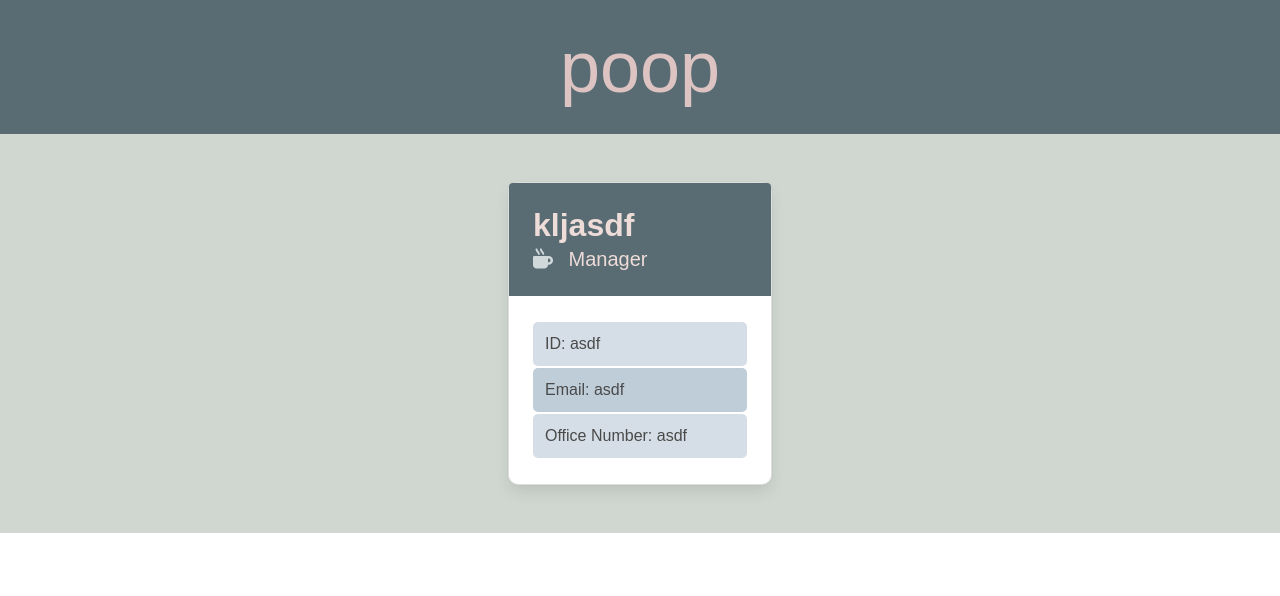
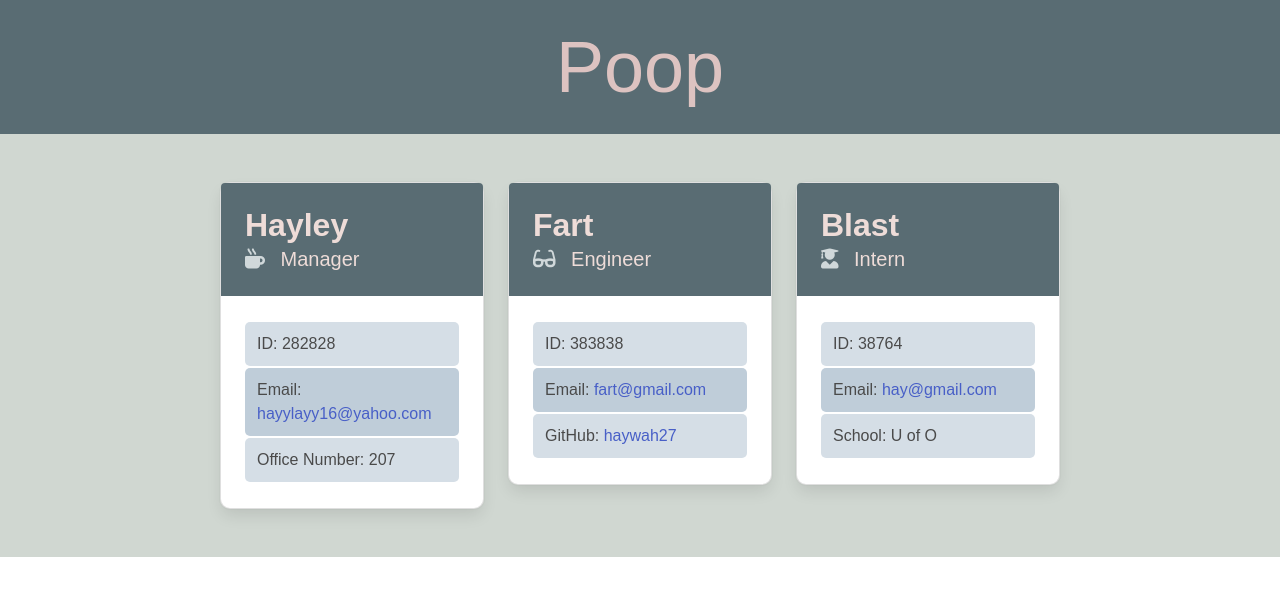
Before and after one commit to haywah27/Team-Profile-Generator, a website: page index.html in a window 1280 px wide. Drawn offline with nearby package versions, Linux system fonts and the light colour scheme.

Commit message:
adding href to email and github

```diff
--- a/index.html
+++ b/index.html
@@ -15,7 +15,7 @@
         <section class="hero is-small is-bold" id="jumbotronStyle">
           <div class="hero-body">
             <div class="container has-text-centered">
-              <h1 class="display-3">poop</h1>
+              <h1 class="display-3">Poop</h1>
             </div>
           </div>
         </section>
@@ -26,18 +26,57 @@
         <div class="column is-4 cardWidth">
         <div class="card cardWidth cardBorder">
             <div class="card-content cardHeader">
-            <p class="title cardHeader">kljasdf</p>
+            <p class="title cardHeader">Hayley</p>
                 <p class="subtitle cardHeader"><i class="fas fa-mug-hot iconColor"></i>&ensp; Manager</p>
                 </div>
                 <div class="card-content">
                 <footer class="cardBorderLight">
-                    <p class="card-content footerSize">ID: asdf</p>
+                    <p class="card-content footerSize">ID: 282828</p>
                 </footer>
                 <footer class="cardBorderDark">
-                    <p class="card-content footerSize">Email: asdf</p>
+                    <p class="card-content footerSize">Email: <a href="mailto:hayylayy16@yahoo.com">hayylayy16@yahoo.com</a></p>
                 </footer>
                 <footer class="cardBorderLight">
-                    <p class="card-content footerSize">Office Number: asdf</p>
+                    <p class="card-content footerSize">Office Number: 207</p>
+                </footer>
+            </div>
+        </div>
+        </div>
+        <div class="column is-4 cardWidth">
+        <div class="card cardWidth cardBorder">
+            <div class="card-content cardHeader">
+            <p class="title cardHeader">Fart</p>
+                <p class="subtitle cardHeader"><i class="fas fa-glasses iconColor"></i>&ensp; Engineer</p>
+                </div>
+                <div class="card-content">
+                <footer class="cardBorderLight">
+                    <p class="card-content footerSize">ID: 383838</p>
+                </footer>
+                <footer class="cardBorderDark">
+                    <p class="card-content footerSize">Email: <a href="mailto:fart@gmail.com">fart@gmail.com</a></p>
+                </footer>
+                <footer class="cardBorderLight">
+                    <p class="card-content footerSize">GitHub: <a href="https://github.com/haywah27" target="_blank">haywah27</a></p>
+
+                </footer>
+            </div>
+        </div>
+        </div>
+        <div class="column is-4 cardWidth">
+        <div class="card cardWidth cardBorder">
+            <div class="card-content cardHeader">
+            <p class="title cardHeader">Blast</p>
+                <p class="subtitle cardHeader"><i class="fas fa-user-graduate iconColor"></i>&ensp; Intern</p>
+                </div>
+                <div class="card-content">
+                <footer class="cardBorderLight">
+                    <p class="card-content footerSize">ID: 38764</p>
+                </footer>
+                <footer class="cardBorderDark">
+                    <p class="card-content footerSize">Email: <a href="mailto:hay@gmail.com">hay@gmail.com</a></p>
+                </footer>
+                <footer class="cardBorderLight">
+                    <p class="card-content footerSize">School: U of O</p>
                 </footer>
             </div>
         </div>
```
Also changed, not shown: generateProfile.js (deleted, +0 -72 lines), index.js (+6 -5 lines).
